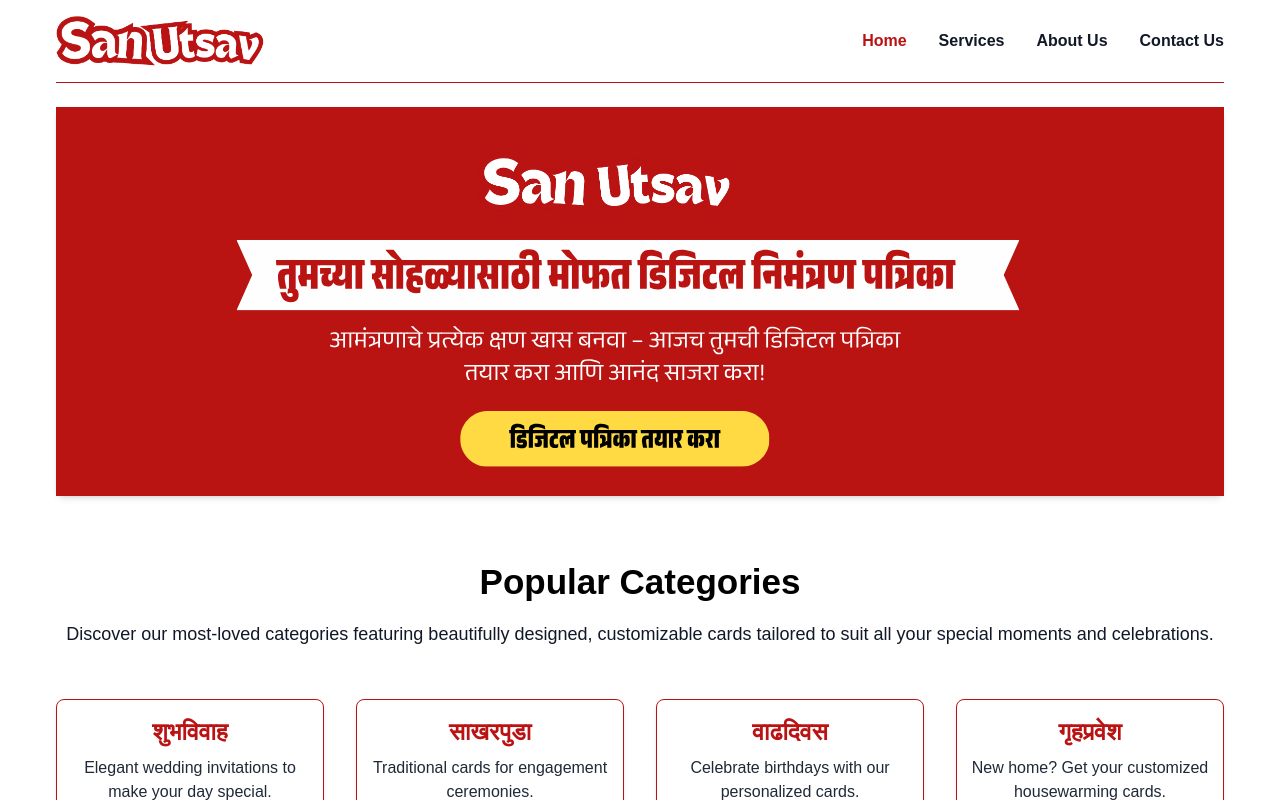
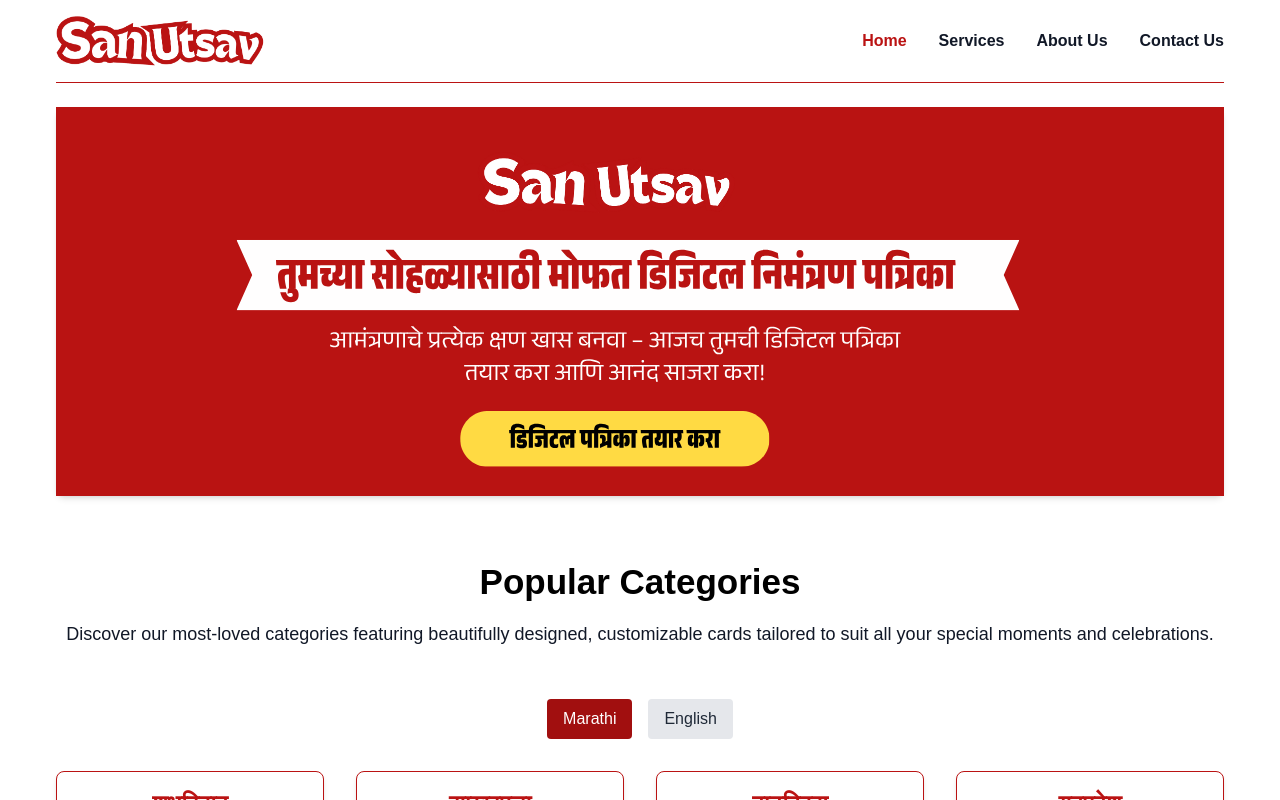
Before and after one commit to ankushchavan0411/san-cards, a Next.js app: page / in a window 1280 px wide. Shown: the top 800 px of the page. Built offline with nearby package versions, Linux system fonts and the light colour scheme.

Commit message:
udpate PopulerCategories

```diff
--- /dev/null
+++ b/src/components/Common/FilterButton.tsx
@@ -0,0 +1,31 @@
+"use client";
+
+import { LanguageFilter } from "@/types";
+import React from "react";
+interface FilterButtonsProps {
+  filterOptions: LanguageFilter[];
+  selectedFilter: LanguageFilter;
+  onFilterChange: (filter: LanguageFilter) => void;
+}
+
+const FilterButtons: React.FC<FilterButtonsProps> = ({
+  filterOptions,
+  selectedFilter,
+  onFilterChange,
+}) => {
+  return (
+    <div className="mb-8 flex justify-center space-x-4">
+      {filterOptions.map((option) => (
+        <button
+          key={option}
+          className={`rounded px-4 py-2 capitalize ${selectedFilter === option ? "bg-primary-600 text-white" : "bg-gray-200 text-gray-800"}`}
+          onClick={() => onFilterChange(option)}
+        >
+          {option}
+        </button>
+      ))}
+    </div>
+  );
+};
+
+export default FilterButtons;
--- a/src/components/PopulerCategories/index.tsx
+++ b/src/components/PopulerCategories/index.tsx
@@ -1,12 +1,20 @@
 /** @format */
+"use client";
 
 import SectionTitle from "@/components/Common/SectionTitle";
+import { LanguageFilter } from "@/types";
 import { ROUTES } from "@/utility/routes";
 import Link from "next/link";
-import React from "react";
+import React, { useState } from "react";
+import FilterButtons from "../Common/FilterButton";
 import { populerCategories } from "./data";
 
 const PopulerCategories: React.FC = () => {
+  const [selectedFilter, setSelectedFilter] =
+    useState<LanguageFilter>("marathi");
+
+  const filterOptions: LanguageFilter[] = ["marathi", "english"];
+
   return (
     <section id="populer_categories" className="py-16">
       <SectionTitle
@@ -17,8 +25,15 @@
         center
         mb="50px"
       />
+
+      <FilterButtons
+        filterOptions={filterOptions}
+        selectedFilter={selectedFilter}
+        onFilterChange={setSelectedFilter}
+      />
+
       <div className="grid grid-cols-1 sm:grid-cols-2 md:grid-cols-3 lg:grid-cols-3 xl:grid-cols-4 gap-8 text-center">
-        {populerCategories["marathi"].map(
+        {populerCategories[selectedFilter].map(
           ({ name, language, category, description, categoryId }, index) => (
             <Link
               key={categoryId}
--- a/src/types/index.ts
+++ b/src/types/index.ts
@@ -45,3 +45,5 @@
   category?: string;
   templateId?: string;
 }
+
+export type LanguageFilter = "marathi" | "english";
```
